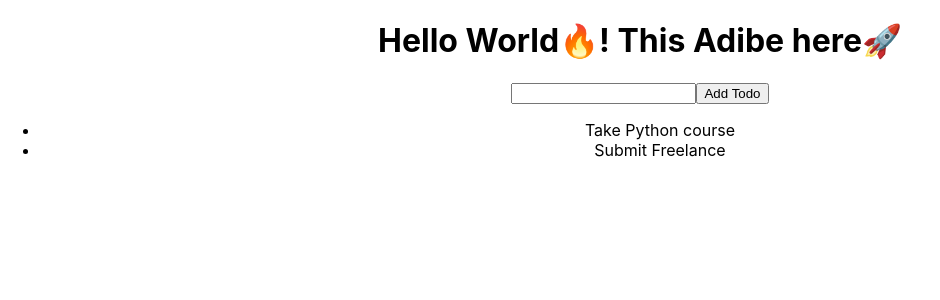
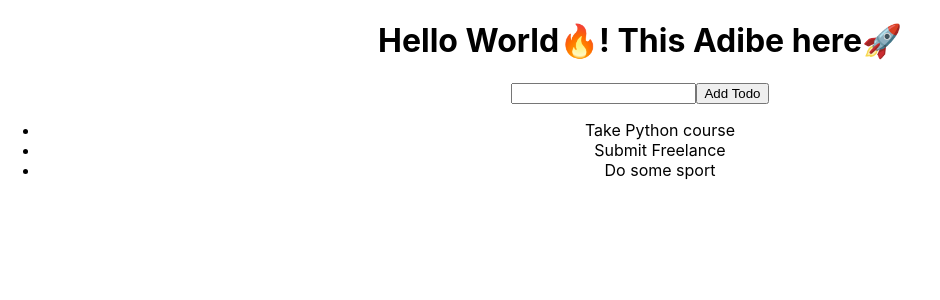
Before and after one commit to adibmed/TODO-app, a React (Create React App) app: page / in a window 1280 px wide. Shown: the top 300 px of the page, without its empty margins (0-940 px from the left). Built offline with nearby package versions, Linux system fonts and the light colour scheme.

Commit message:
add todos in UI

```diff
--- a/src/App.js
+++ b/src/App.js
@@ -1,15 +1,28 @@
-import React from 'react';
-import './App.css';
+import React, { useState } from "react";
+import "./App.css";
 
 function App() {
+  const [todos, setTodos] = useState([
+    "Take Python course",
+    "Submit Freelance",
+    "Do some sport"
+  ]);
+  const [input, setInput] = useState('');
+
+  const addTodo = (event) => {
+    //This will fire off when we click the button
+    setTodos([...todos, input])
+  }
+
   return (
     <div className="App">
-      <h1>Hello World🔥! This Adibe here🚀</h1>
-      <input></input>
-      <button>Add Todo</button>
+      <h1>Hello World🔥! This Adibe here🚀 </h1>
+      <input value={input} onChange={event => setInput(event.target.value)}/>
+      <button onClick={addTodo}>Add Todo</button>
       <ul>
-        <li>Take Python course</li>
-        <li>Submit Freelance</li>
+        {todos.map(todo => (
+          <li>{todo}</li>
+        ))}
       </ul>
     </div>
   );
```
